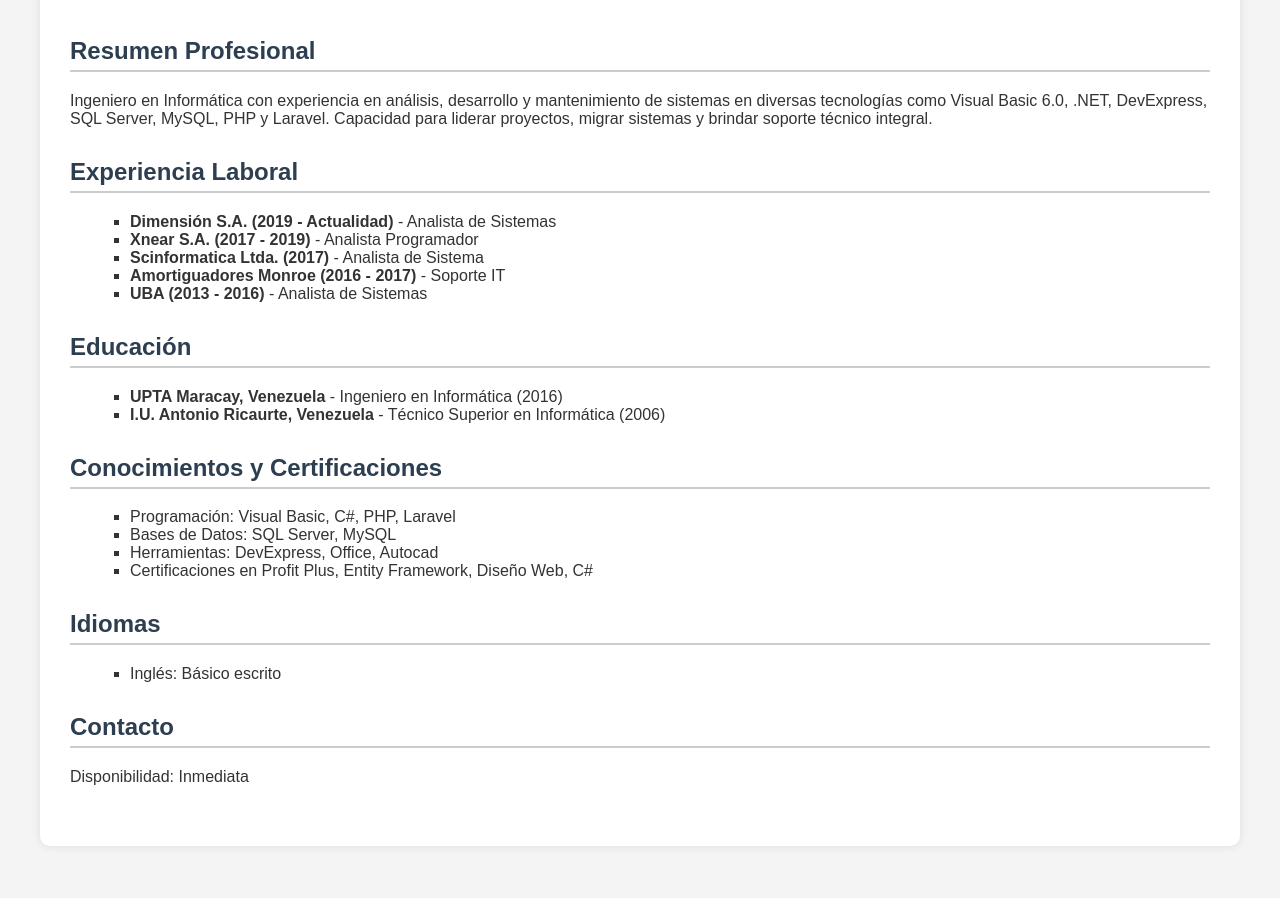
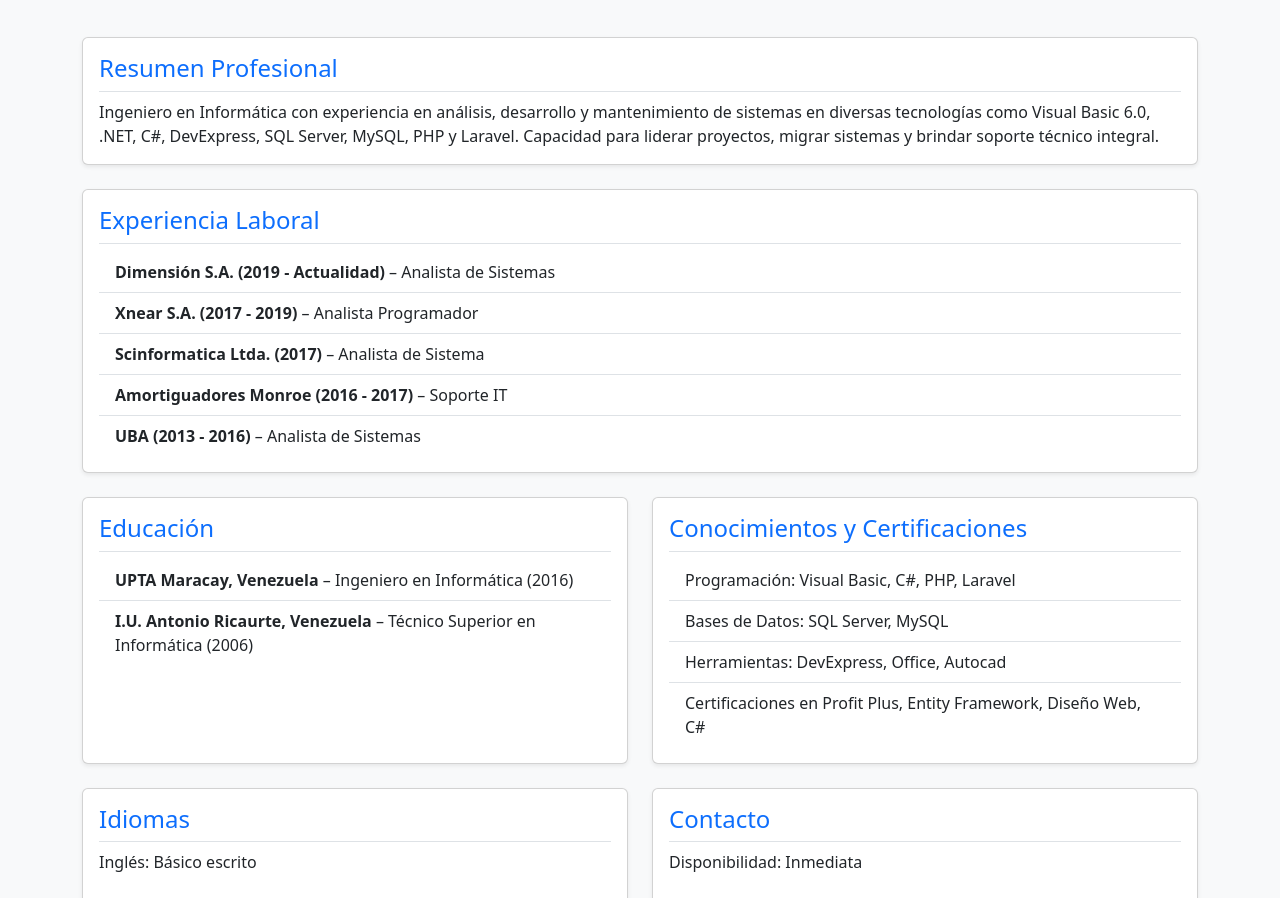
Before and after one commit to amorandy/cv-antonio-morandy, a plain HTML site: page index.html in a window 1280 px wide. Shown: the part 194-1092 px from the top of the page. Drawn offline with nearby package versions, Linux system fonts and the light colour scheme.

Commit message:
Update index.html
Implementacion Boostramp

```diff
--- a/index.html
+++ b/index.html
@@ -1,76 +1,103 @@
-
 <!DOCTYPE html>
 <html lang="es">
 <head>
     <meta charset="UTF-8">
-    <title>Antonio Morandy - Blog Profesional</title>
-    <style>
-        body { font-family: Arial, sans-serif; margin: 40px; background-color: #f4f4f4; color: #333; }
-        header { text-align: center; margin-bottom: 40px; }
-        h1 { margin-bottom: 5px; }
-        h2 { color: #2c3e50; border-bottom: 2px solid #ccc; padding-bottom: 5px; }
-        section { margin-bottom: 30px; }
-        ul { list-style-type: square; margin-left: 20px; }
-        .contact { font-size: 0.9em; color: #555; }
-        .container { background: white; padding: 30px; border-radius: 10px; box-shadow: 0 0 10px rgba(0,0,0,0.1); }
-    </style>
+    <title>Antonio Morandy - Perfil Profesional</title>
+    <!-- Bootstrap CSS -->
+    <link href="https://cdn.jsdelivr.net/npm/bootstrap@5.3.2/dist/css/bootstrap.min.css" rel="stylesheet">
 </head>
-<body>
-<div class="container">
-    <header>
-        <h1>Antonio Rafael Morandy Salas</h1>
-        <p class="contact">
-            RUT: 25.939.444-9 | San Miguel, Chile<br>
-            Cel: +56920862848 / +56963379764<br>
-            Email: antoniomorandy@gmail.com / antoniomorandy@hotmail.com
+<body class="bg-light text-dark">
+
+    <div class="container py-5">
+        <div class="text-center mb-5">
+            <h1 class="display-4 fw-bold">Antonio Rafael Morandy Salas</h1>
+            <p class="lead">
+                RUT: 25.939.444-9 · San Miguel, Chile <br>
+                📞 +56920862848 / +56963379764 · ✉️ antoniomorandy@gmail.com / antoniomorandy@hotmail.com
             </p>
-    </header>
+        </div>
 
-    <section>
-        <h2>Resumen Profesional</h2>
-        <p>Ingeniero en Informática con experiencia en análisis, desarrollo y mantenimiento de sistemas en diversas tecnologías como Visual Basic 6.0, .NET, DevExpress, SQL Server, MySQL, PHP y Laravel. Capacidad para liderar proyectos, migrar sistemas y brindar soporte técnico integral.</p>
-    </section>
+        <div class="row g-4">
+            <!-- Resumen Profesional -->
+            <div class="col-12">
+                <div class="card shadow-sm">
+                    <div class="card-body">
+                        <h2 class="h4 card-title text-primary border-bottom pb-2">Resumen Profesional</h2>
+                        <p class="card-text">
+                            Ingeniero en Informática con experiencia en análisis, desarrollo y mantenimiento de sistemas en diversas tecnologías como Visual Basic 6.0, .NET, C#, DevExpress, SQL Server, MySQL, PHP y Laravel.
+                            Capacidad para liderar proyectos, migrar sistemas y brindar soporte técnico integral.
+                        </p>
+                    </div>
+                </div>
+            </div>
 
-    <section>
-        <h2>Experiencia Laboral</h2>
-        <ul>
-            <li><strong>Dimensión S.A. (2019 - Actualidad)</strong> - Analista de Sistemas</li>
-            <li><strong>Xnear S.A. (2017 - 2019)</strong> - Analista Programador</li>
-            <li><strong>Scinformatica Ltda. (2017)</strong> - Analista de Sistema</li>
-            <li><strong>Amortiguadores Monroe (2016 - 2017)</strong> - Soporte IT</li>
-            <li><strong>UBA (2013 - 2016)</strong> - Analista de Sistemas</li>
+            <!-- Experiencia Laboral -->
+            <div class="col-12">
+                <div class="card shadow-sm">
+                    <div class="card-body">
+                        <h2 class="h4 card-title text-primary border-bottom pb-2">Experiencia Laboral</h2>
+                        <ul class="list-group list-group-flush">
+                            <li class="list-group-item"><strong>Dimensión S.A. (2019 - Actualidad)</strong> – Analista de Sistemas</li>
+                            <li class="list-group-item"><strong>Xnear S.A. (2017 - 2019)</strong> – Analista Programador</li>
+                            <li class="list-group-item"><strong>Scinformatica Ltda. (2017)</strong> – Analista de Sistema</li>
+                            <li class="list-group-item"><strong>Amortiguadores Monroe (2016 - 2017)</strong> – Soporte IT</li>
+                            <li class="list-group-item"><strong>UBA (2013 - 2016)</strong> – Analista de Sistemas</li>
                         </ul>
-    </section>
+                    </div>
+                </div>
+            </div>
 
-    <section>
-        <h2>Educación</h2>
-        <ul>
-            <li><strong>UPTA Maracay, Venezuela</strong> - Ingeniero en Informática (2016)</li>
-            <li><strong>I.U. Antonio Ricaurte, Venezuela</strong> - Técnico Superior en Informática (2006)</li>
+            <!-- Educación -->
+            <div class="col-md-6">
+                <div class="card shadow-sm h-100">
+                    <div class="card-body">
+                        <h2 class="h4 card-title text-primary border-bottom pb-2">Educación</h2>
+                        <ul class="list-group list-group-flush">
+                            <li class="list-group-item"><strong>UPTA Maracay, Venezuela</strong> – Ingeniero en Informática (2016)</li>
+                            <li class="list-group-item"><strong>I.U. Antonio Ricaurte, Venezuela</strong> – Técnico Superior en Informática (2006)</li>
                         </ul>
-    </section>
+                    </div>
+                </div>
+            </div>
 
-    <section>
-        <h2>Conocimientos y Certificaciones</h2>
-        <ul>
-            <li>Programación: Visual Basic, C#, PHP, Laravel</li>
-            <li>Bases de Datos: SQL Server, MySQL</li>
-            <li>Herramientas: DevExpress, Office, Autocad</li>
-            <li>Certificaciones en Profit Plus, Entity Framework, Diseño Web, C#</li>
+            <!-- Conocimientos -->
+            <div class="col-md-6">
+                <div class="card shadow-sm h-100">
+                    <div class="card-body">
+                        <h2 class="h4 card-title text-primary border-bottom pb-2">Conocimientos y Certificaciones</h2>
+                        <ul class="list-group list-group-flush">
+                            <li class="list-group-item">Programación: Visual Basic, C#, PHP, Laravel</li>
+                            <li class="list-group-item">Bases de Datos: SQL Server, MySQL</li>
+                            <li class="list-group-item">Herramientas: DevExpress, Office, Autocad</li>
+                            <li class="list-group-item">Certificaciones en Profit Plus, Entity Framework, Diseño Web, C#</li>
                         </ul>
-    </section>
+                    </div>
+                </div>
+            </div>
 
-    <section>
-        <h2>Idiomas</h2>
-        <ul>
-            <li>Inglés: Básico escrito</li>
-        </ul>
-    </section>
+            <!-- Idiomas -->
+            <div class="col-md-6">
+                <div class="card shadow-sm">
+                    <div class="card-body">
+                        <h2 class="h4 card-title text-primary border-bottom pb-2">Idiomas</h2>
+                        <p>Inglés: Básico escrito</p>
+                    </div>
+                </div>
+            </div>
 
-    <section>
-        <h2>Contacto</h2>
+            <!-- Contacto -->
+            <div class="col-md-6">
+                <div class="card shadow-sm">
+                    <div class="card-body">
+                        <h2 class="h4 card-title text-primary border-bottom pb-2">Contacto</h2>
                         <p>Disponibilidad: Inmediata</p>
-    </section>
                     </div>
+                </div>
+            </div>
+        </div>
+    </div>
+
+    <!-- Bootstrap JS (opcional) -->
+    <script src="https://cdn.jsdelivr.net/npm/bootstrap@5.3.2/dist/js/bootstrap.bundle.min.js"></script>
 </body>
 </html>
```
Lines whose indentation alone changed are shown as unchanged.
